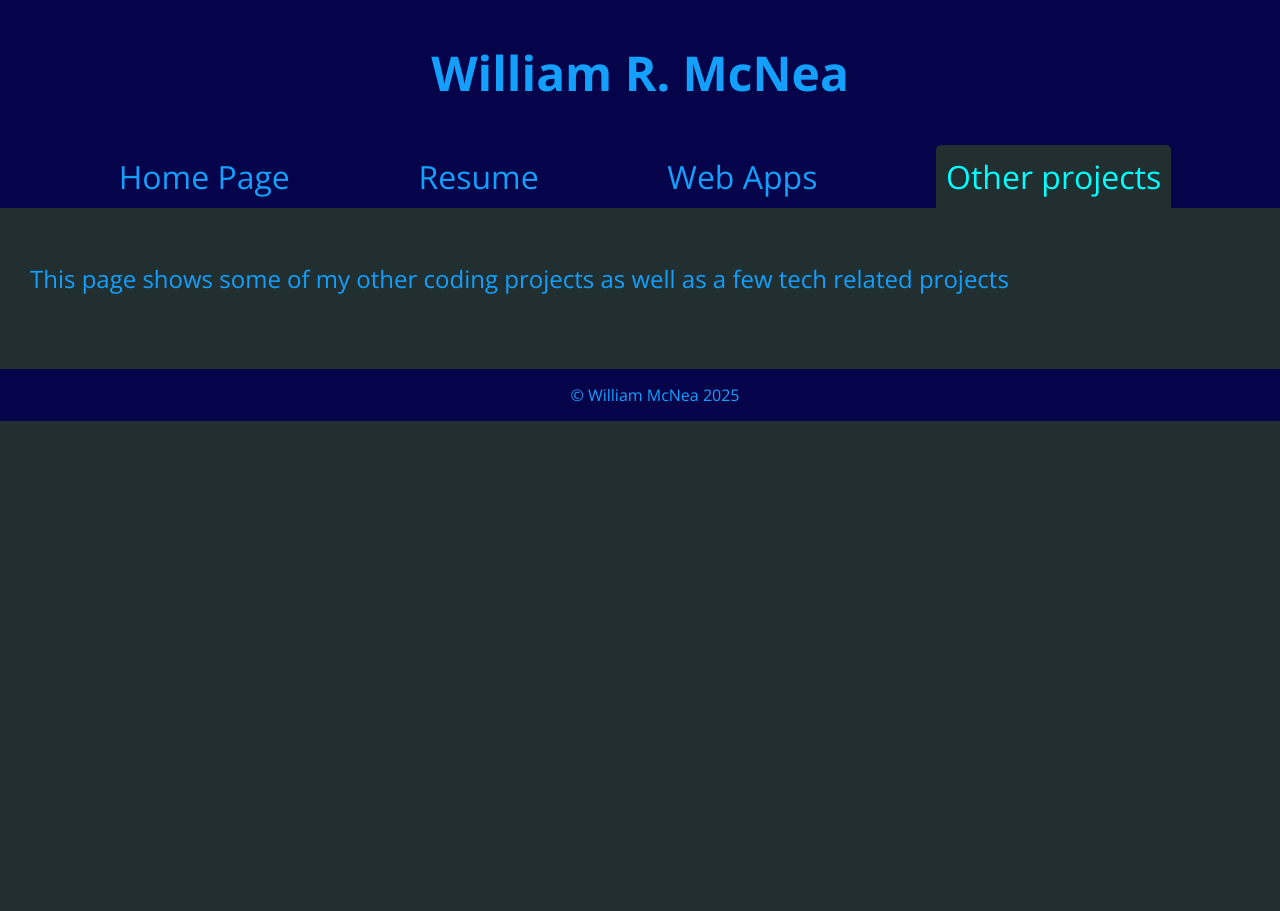
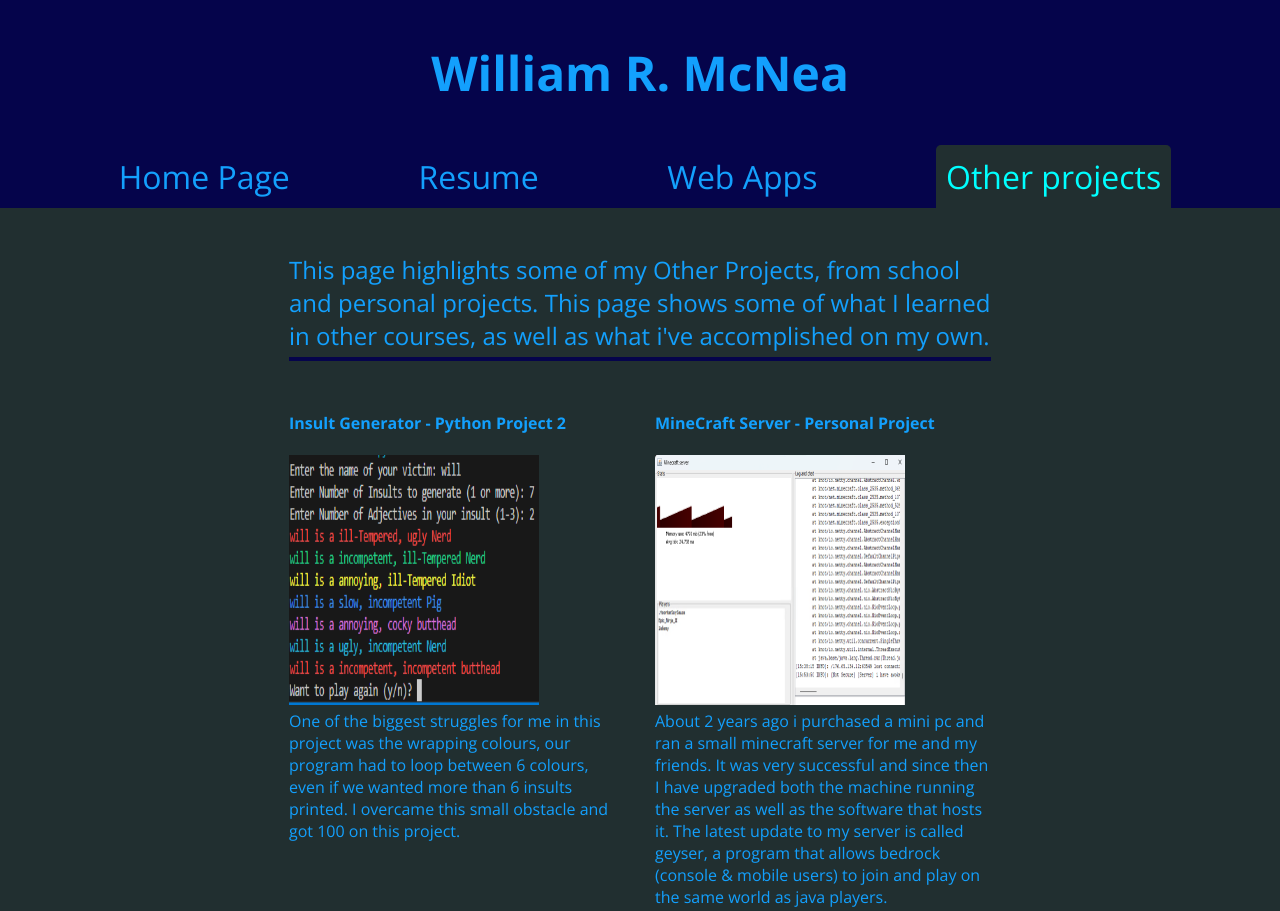
Before and after one commit to fileman04/Portfolio, a plain HTML site: page OtherProjects.html in a window 1280 px wide. Shown: the top 911 px of the page. Before the commit the page ends 800 px from the top, so only its background shows below. Drawn offline with nearby package versions, Linux system fonts and the light colour scheme.

Commit message:
added content and grid to otherProjects page

```diff
--- a/OtherProjects.html
+++ b/OtherProjects.html
@@ -8,7 +8,7 @@
         <link rel="stylesheet" href="/assets/css/all.css">
     </head>
     <body class="g-base">
-        <div id="p-OtherProhects">
+        <div id="p-OtherProjects">
             <header class="g-header">
                 <h2>William R. McNea</h2>
                 <nav id="s-navigation">
@@ -19,10 +19,22 @@
                 </nav>
             </header>
             <main class="g-main">
-               <p>This page shows some of my other coding projects as well as a few tech related projects</p>
-               <div class="app">
-
-               </div>
+               <div id="s-grid-container">
+                    <p id="head">This page highlights some of my Other Projects, from school and personal projects. This page shows some of what I learned in other courses, as well as what i've accomplished on my own.</p>
+                    <div id="app1">
+                        <h4>Insult Generator - Python Project 2</h4>
+                        <a href="/images/InsultGen.png" target="_blank"><img src="/images/InsultGen.png" alt="a picture of my second python project" width="250" height="250"></a><br>
+                        One of the biggest struggles for me in this project was the wrapping colours, our program had to loop between 6 colours, even if we wanted more than 6 insults printed. I overcame this small obstacle and got 100 on this project.
+                    </div>
+                    <div id="app2">
+                        <h4>MineCraft Server - Personal Project</h4>
+                        <a href="/images/MinecraftServer.png" target="_blank"><img src="/images/MinecraftServer.png" alt="A Picture of my minecraft server running" width="250" height="250"></a><br>
+                        About 2 years ago i purchased a mini pc and ran a small minecraft server for me and my friends. It was very successful and since then I have upgraded both the machine running the server as well as the software that hosts it. The latest update to my server is called geyser, a program that allows bedrock (console & mobile users) to join and play on the same world as java players.
+                    </div>
+                    <div id="app3">
+                        <h4>Minecraft Railgun - Personal redstone Project</h4>
+                        <a href="/images/MC_railgun.png" target="_blank"><img src="/images/MC_railgun.png" alt="the final iteration of the quiz project" width="250" height="250"></a><br>
+                        This is a bit of a strange one, but bear with me. redstone is basically the electrical wiring of minecraft, and when you get REALLY into it you can do crazy things. This particular project has been a goal of mine, because in minecraft, an arrow does more damage the faster it goes. So if we can accelerate an arrow with enough momentumn we can make a weapon that can one-shot anything. I recently had some major progress in this project, fixing my slight alignment issues, now the arrow flies perfectly straight.
             </main>
             <footer class="g-footer">
                 <div id="s-copy">
--- a/css/styles.css
+++ b/css/styles.css
@@ -63,17 +63,18 @@
     "head head head"
     "app1 app2 app3"
     "app4 app5 app6";
+       & > #head{
+        grid-area: head;
+        margin: 15px;
+        border-bottom: 4px solid rgb(5, 4, 75);
+        padding-bottom: 5px;
+    }
 
        & > #app1{
         grid-area: app1;
         font-size: 1rem;
         margin: 15px;
         max-width: 400px;
-    }
-       & > #head{
-        grid-area: head;
-        margin: 15px;
-
     }
        & > #app2{
         grid-area: app2;
@@ -107,6 +108,44 @@
     }
 }
 
+#p-OtherProjects #s-grid-container{
+    display: grid;
+    margin-right: 20%;
+    margin-left: 20%;
+    grid-template-columns: auto auto;
+    grid-template-rows: auto auto auto;
+    grid-template-areas:
+    "head head"
+    "app1 app2"
+    "app3 app3";
+       & > #head{
+        grid-area: head;
+        margin: 15px;
+        border-bottom: 4px solid rgb(5, 4, 75);
+        padding-bottom: 5px;
+    }
+
+       & > #app1{
+        grid-area: app1;
+        font-size: 1rem;
+        margin: 15px;
+        max-width: 400px;
+    }
+       & > #app2{
+        grid-area: app2;
+        font-size: 1rem;
+        margin: 15px;
+        max-width: 400px;
+    }
+        & > #app3{
+        grid-area: app3;
+        font-size: 1rem;
+        margin: 15px;
+        max-width: 400px;
+    }
+}
+
+
 .g-footer{
     display: flex;
     justify-content: center;
```
Also changed, not shown: images/InsultGen.png (added), images/MC_railgun.png (added), images/MinecraftServer.png (added).
